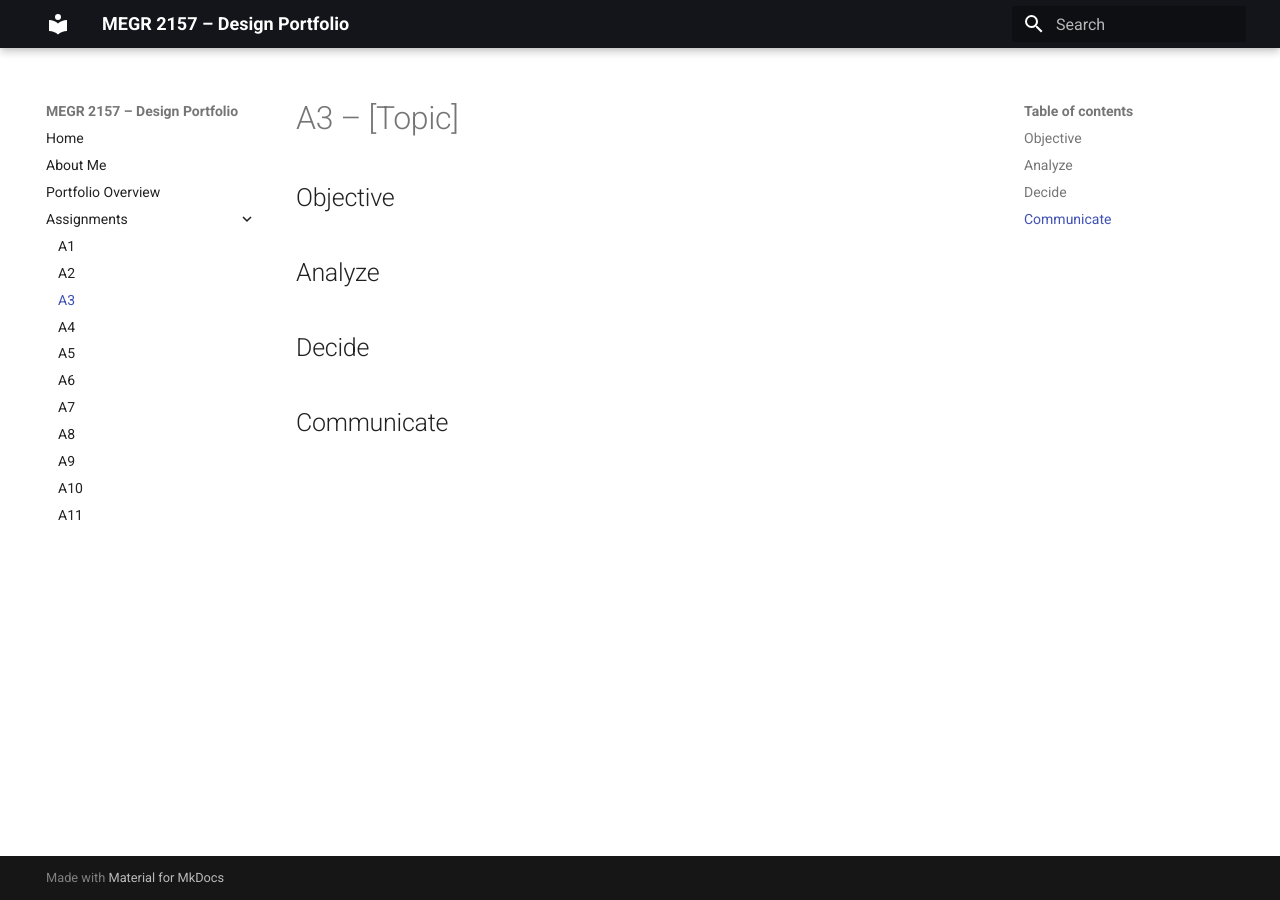
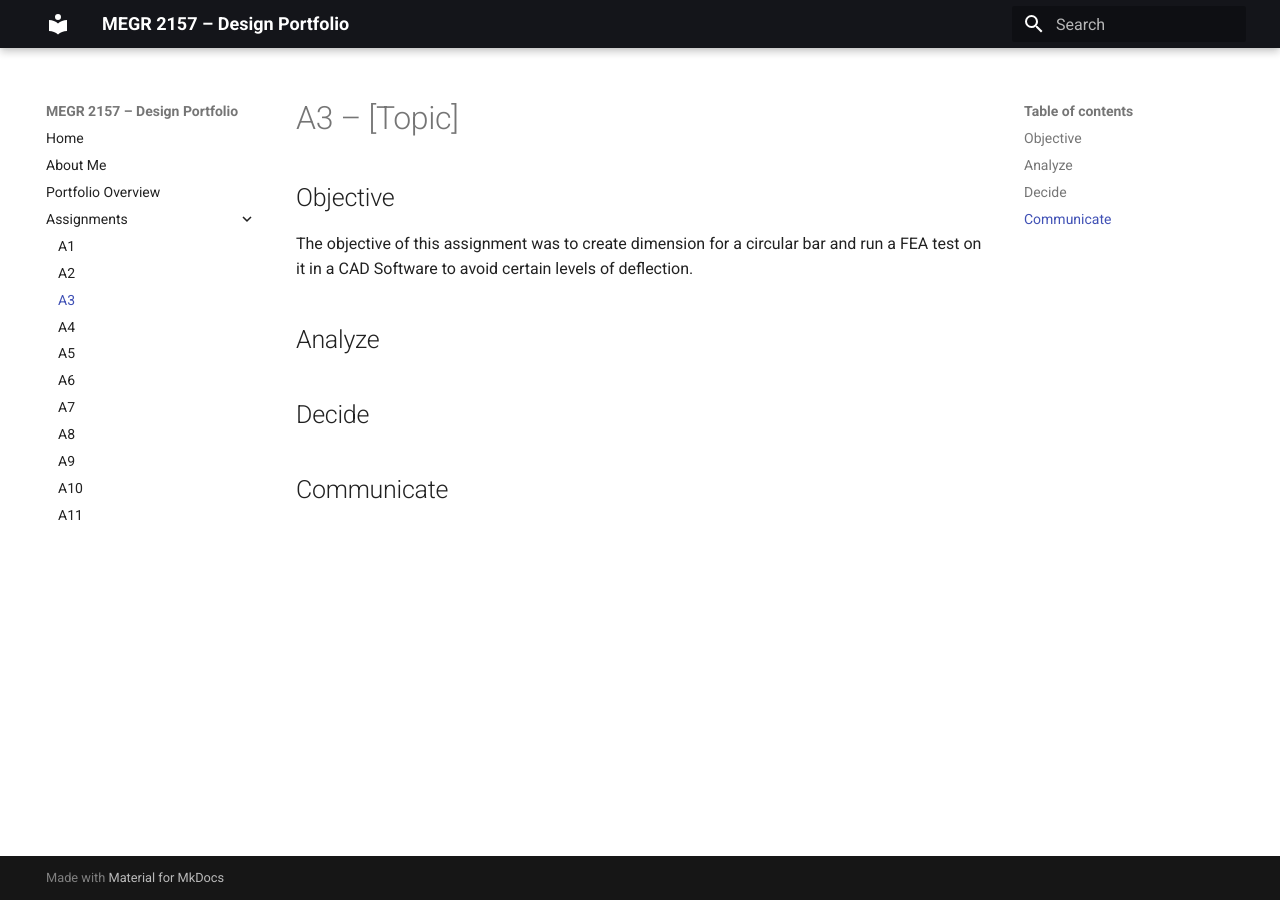
Before and after one commit to jdowdle1/megr2157-portfolio, an MkDocs documentation site: the page built from docs/assignments/A03/index.md, in a window 1280 px wide. Built offline with MkDocs 1.6.1 and Material for MkDocs 9.7.7, drawn with Linux system fonts in a browser that asks for light colours.

Commit message:
Add objective section to A3 assignment
Added objective for the A3 assignment regarding CAD software and FEA testing.

```diff
--- a/docs/assignments/A03/index.md
+++ b/docs/assignments/A03/index.md
@@ -1,7 +1,7 @@
 # A3 – [Topic]
 
 ## Objective
-
+The objective of this assignment was to create dimension for a circular bar and run a FEA test on it in a CAD Software to avoid certain levels of deflection.
 
 ## Analyze
 
```
